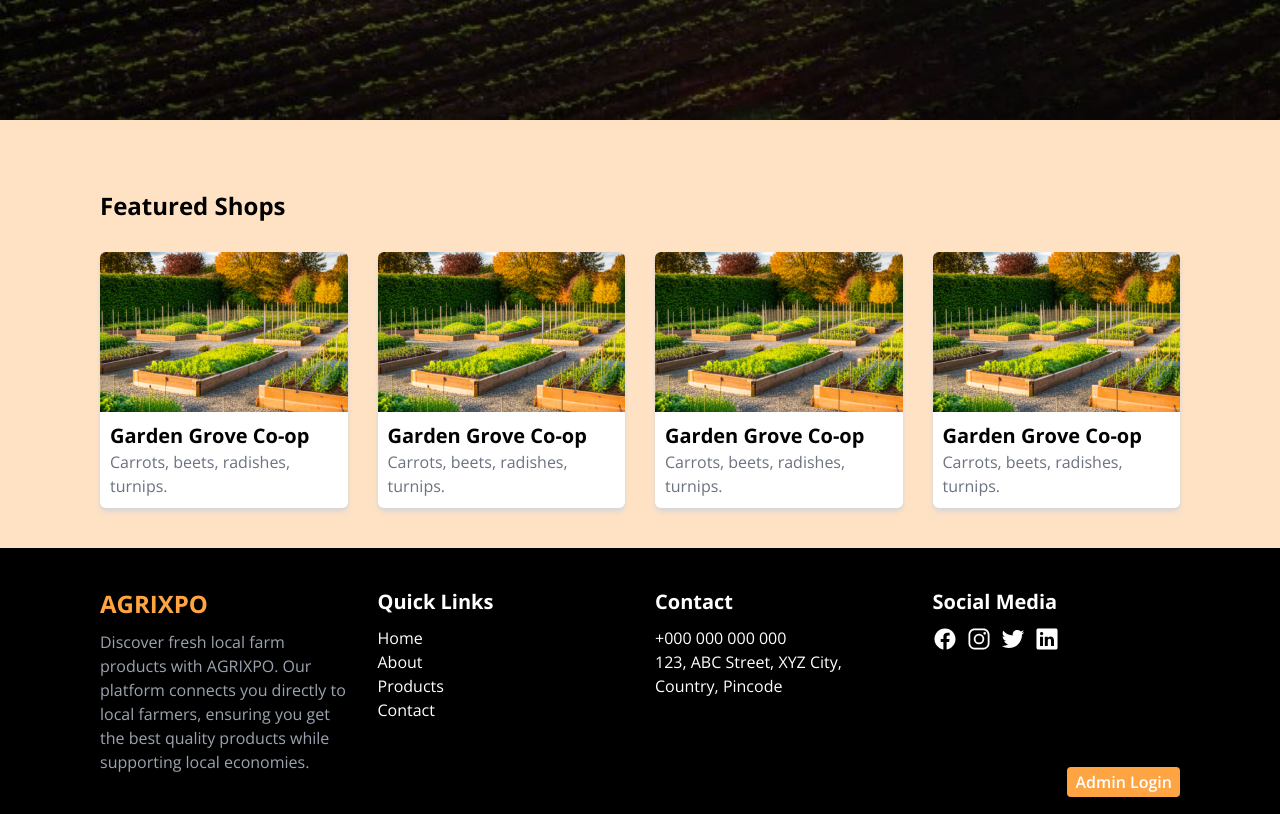
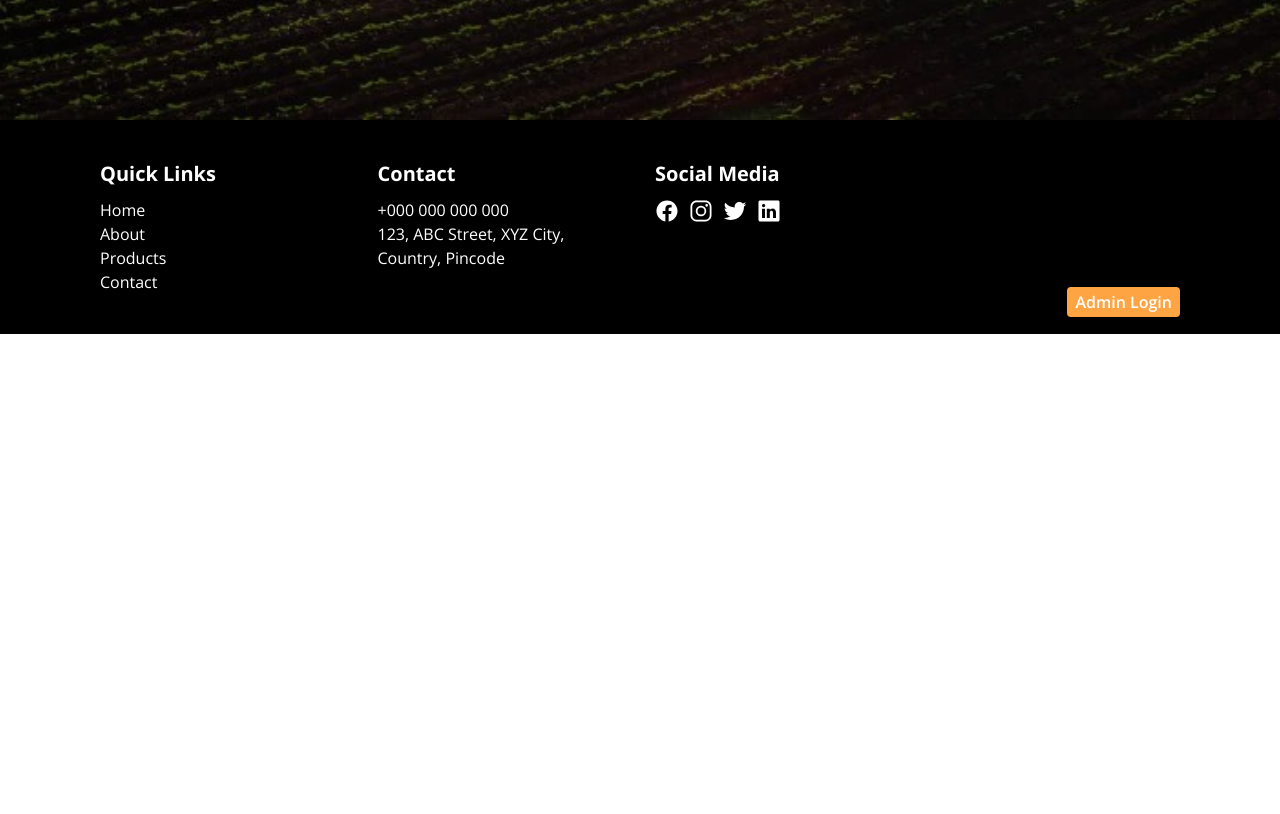
Before and after one commit to jeanbuhendwa/agrixpo, a website: page index.html in a window 1280 px wide. Shown: the part 680-1494 px from the top of the page. After the commit the page ends 1014 px from the top, so only its background shows below. Drawn offline with nearby package versions, Linux system fonts and the light colour scheme; a web font is replaced by a local one.

Commit message:
Update index

```diff
--- a/index.html
+++ b/index.html
@@ -133,62 +133,17 @@
               >
             </li>
           </ul>
-          <div class="flex items-center justify-center mt-[60px]">
+          <div class="flex flex-col items-center justify-center mt-[60px]">
             <ion-icon
-              class="text-white text-4xl font-bold"
+              id="bounceIcon"
+              class="text-white text-4xl font-bold bounce cursor-pointer"
               name="chevron-down-outline"
             ></ion-icon>
-          </div>
-        </div>
-      </section>
-
-      <section class="md:px-[100px] px-[20px] py-[40px] bg-[#ffe2c3]">
-        <div class="flex items-center justify-start py-[30px]">
-          <h2 class="text-2xl font-bold">Featured Shops</h2>
-        </div>
-        <div class="grid grid-cols-1 md:grid-cols-4 gap-[15px] md:gap-[30px]">
-          <div class="bg-white shadow-md shadow-gray-300 rounded-md">
-            <img
-              src="src/Assets/Img/shop.png"
-              alt="Product"
-              class="w-full h-[160px] object-cover rounded-t-md"
-            />
-            <div class="p-[10px]">
-              <h3 class="text-xl font-bold">Garden Grove Co-op</h3>
-              <p class="text-gray-500">Carrots, beets, radishes, turnips.</p>
-            </div>
-          </div>
-          <div class="bg-white shadow-md shadow-gray-300 rounded-md">
-            <img
-              src="src/Assets/Img/shop.png"
-              alt="Product"
-              class="w-full h-[160px] object-cover rounded-t-md"
-            />
-            <div class="p-[10px]">
-              <h3 class="text-xl font-bold">Garden Grove Co-op</h3>
-              <p class="text-gray-500">Carrots, beets, radishes, turnips.</p>
-            </div>
-          </div>
-          <div class="bg-white shadow-md shadow-gray-300 rounded-md">
-            <img
-              src="src/Assets/Img/shop.png"
-              alt="Product"
-              class="w-full h-[160px] object-cover rounded-t-md"
-            />
-            <div class="p-[10px]">
-              <h3 class="text-xl font-bold">Garden Grove Co-op</h3>
-              <p class="text-gray-500">Carrots, beets, radishes, turnips.</p>
-            </div>
-          </div>
-          <div class="bg-white shadow-md shadow-gray-300 rounded-md">
-            <img
-              src="src/Assets/Img/shop.png"
-              alt="Product"
-              class="w-full h-[160px] object-cover rounded-t-md"
-            />
-            <div class="p-[10px]">
-              <h3 class="text-xl font-bold">Garden Grove Co-op</h3>
-              <p class="text-gray-500">Carrots, beets, radishes, turnips.</p>
+            <div
+              id="textAfterClick"
+              class="text-white font-body text-3xl font-bold mt-4 hidden drop-shadow-md"
+            >
+              AGRIXPO
             </div>
           </div>
         </div>
@@ -199,40 +154,32 @@
     >
       <div class="grid grid-cols-1 md:grid-cols-4 gap-[30px]">
         <div>
-          <h3 class="text-2xl font-bold text-primary-light">AGRIXPO</h3>
-          <p class="text-gray-400 mt-[10px]">
-            Discover fresh local farm products with AGRIXPO. Our platform
-            connects you directly to local farmers, ensuring you get the best
-            quality products while supporting local economies.
-          </p>
-        </div>
-        <div>
           <h3 class="text-xl font-bold">Quick Links</h3>
           <ul class="mt-[10px]">
             <li>
               <a
-                href=""
+                href="./index.html"
                 class="hover:text-orange-500 transition-all duration-[0.3s]"
                 >Home</a
               >
             </li>
             <li>
               <a
-                href=""
+                href="./src/Pages/about.html"
                 class="hover:text-orange-500 transition-all duration-[0.3s]"
                 >About</a
               >
             </li>
             <li>
               <a
-                href=""
+                href="./src/Pages/products.html"
                 class="hover:text-orange-500 transition-all duration-[0.3s]"
                 >Products</a
               >
             </li>
             <li>
               <a
-                href=""
+                href="./src/Pages/contact.html"
                 class="hover:text-orange-500 transition-all duration-[0.3s]"
                 >Contact</a
               >
```
